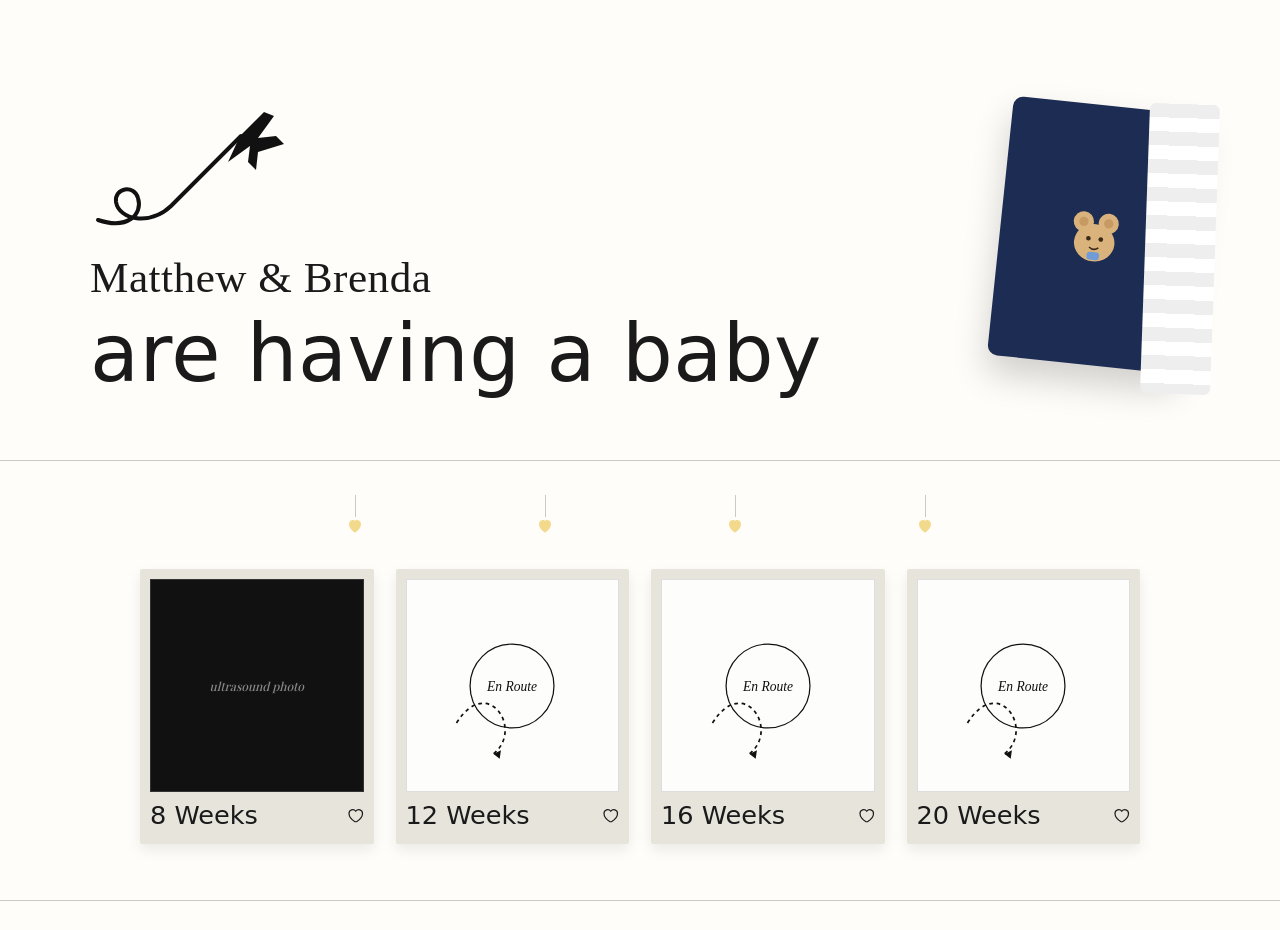
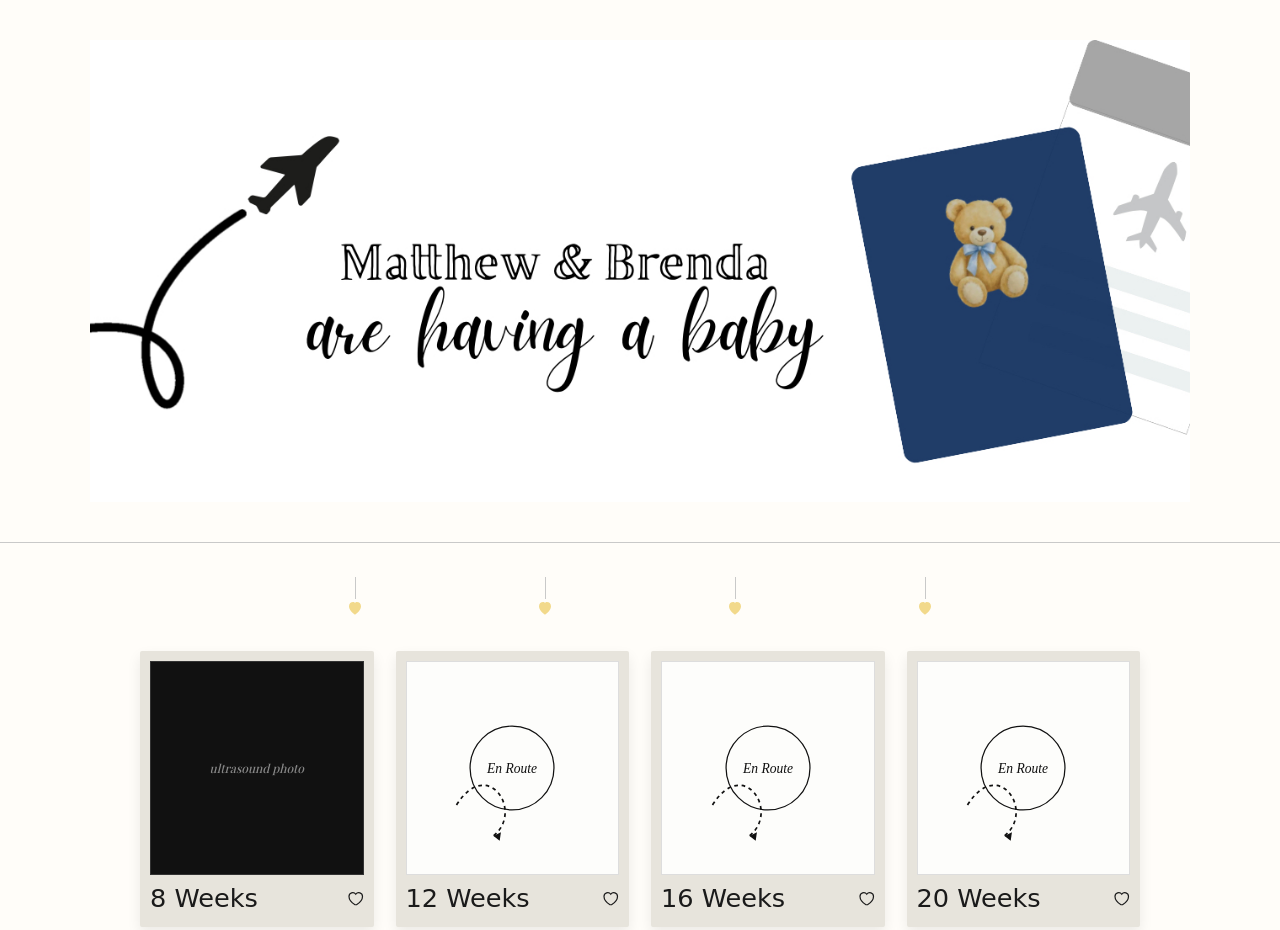
Before and after one commit to bremens23-web/baby, a plain HTML site: page index.html in a window 1280 px wide. Shown: the top 930 px of the page. Drawn offline with nearby package versions, Linux system fonts and the light colour scheme; a web font is replaced by a local one.

Commit message:
Add files via upload

```diff
--- a/index.html
+++ b/index.html
@@ -30,34 +30,9 @@
   .divider{border:none;border-top:1px solid var(--line);margin:0;}
 
   /* HERO */
-  .hero{position:relative;padding:70px 32px 60px;overflow:hidden;}
-  .hero-grid{max-width:1100px;margin:0 auto;display:grid;grid-template-columns:1fr 220px;align-items:center;gap:24px;}
-  .plane-doodle{width:220px;height:auto;margin-bottom:18px;}
-  .hero h1{
-    font-family:'Rye', serif;
-    font-weight:400;
-    font-size:clamp(1.9rem, 4.2vw, 2.7rem);
-    margin:0 0 6px;
-    line-height:1.2;
-    letter-spacing:.5px;
-  }
-  .hero h1 span{
-    display:block;font-family:'Mrs Saint Delafield', cursive;
-    font-size:clamp(3.1rem, 7vw, 5rem);margin-top:10px;line-height:1;
-  }
-  .passport{
-    width:190px;height:260px;background:#1c2c52;border-radius:10px;
-    box-shadow:0 18px 34px rgba(0,0,0,.18);
-    transform:rotate(6deg);
-    position:relative;justify-self:end;
-    display:flex;align-items:center;justify-content:center;
-  }
-  .passport::after{
-    content:"";position:absolute;right:-26px;top:-10px;width:70px;height:290px;
-    background:repeating-linear-gradient(180deg,#eee 0 14px,#fff 14px 28px);
-    border-radius:6px;transform:rotate(-4deg);z-index:-1;
-  }
-  .passport svg{width:78px;height:78px;}
+  .hero{padding:40px 32px;}
+  .hero-grid{max-width:1100px;margin:0 auto;}
+  .banner{width:100%;height:auto;display:block;}
 
   /* SECTION SPACING */
   section{padding:56px 0;}
@@ -129,8 +104,6 @@
   footer{padding:30px 0 50px;text-align:center;font-size:.8rem;color:#999;}
 
   @media (max-width:720px){
-    .hero-grid{grid-template-columns:1fr;text-align:center;}
-    .passport{justify-self:center;margin-top:24px;}
     .polaroids{grid-template-columns:1fr 1fr;}
     .registry-row{flex-direction:column;}
   }
@@ -140,16 +113,7 @@
 
   <section class="hero">
     <div class="hero-grid">
-      <div>
-        <svg class="plane-doodle" viewBox="0 0 220 160" fill="none" xmlns="http://www.w3.org/2000/svg">
-          <path d="M8 150c30 10 45-6 40-22-4-14-24-10-22 4 3 18 34 24 55 4l70-70" stroke="#111" stroke-width="4" stroke-linecap="round"/>
-          <path d="M150 66l24-24 10 4-16 22 18-2 8 8-26 8-2 18-8-8 2-16-22 16z" fill="#111"/>
-        </svg>
-        <h1>Matthew &amp; Brenda<span>are having a baby</span></h1>
-      </div>
-      <div class="passport">
-        <svg viewBox="0 0 100 100"><ellipse cx="50" cy="60" rx="26" ry="24" fill="#d9b27c"/><circle cx="34" cy="34" r="13" fill="#d9b27c"/><circle cx="66" cy="34" r="13" fill="#d9b27c"/><circle cx="34" cy="34" r="6" fill="#c89a63"/><circle cx="66" cy="34" r="6" fill="#c89a63"/><circle cx="42" cy="55" r="3" fill="#3a2a17"/><circle cx="58" cy="55" r="3" fill="#3a2a17"/><path d="M44 66q6 5 12 0" stroke="#3a2a17" stroke-width="2" fill="none"/><rect x="42" y="72" width="16" height="10" rx="4" fill="#6f9bd6"/></svg>
-      </div>
+      <img class="banner" src="havingababybanner.jpg" alt="Matthew & Brenda are having a baby">
     </div>
   </section>
 
```
Also changed, not shown: havingababybanner.jpg (added).
